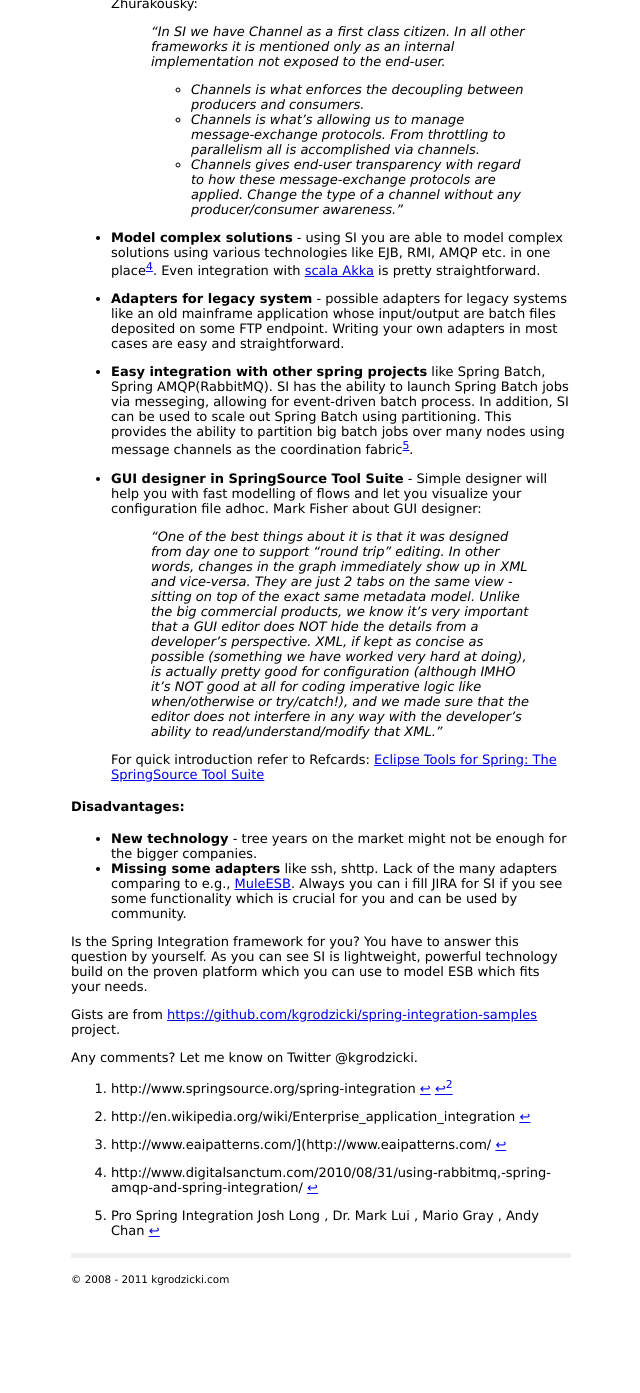
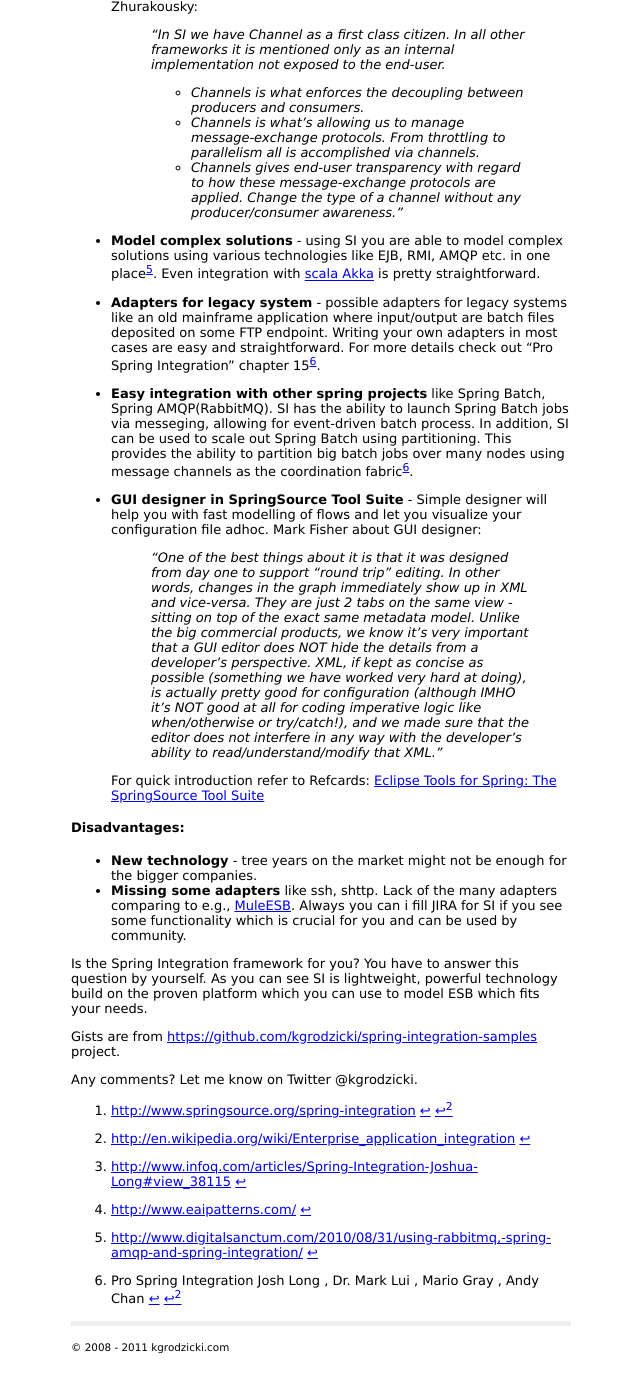
Before and after one commit to kgrodzicki/kgrodzicki.github.com, a Jekyll site: the page built from _posts/2011-08-11-spring-integration.markdown, in a window 1280 px wide and 1400 px high, scrolled down 1518 px. Shown: the top 1393 px of the window, without its empty margins (319-959 px from the left). Built offline with Jekyll 4.4.1, drawn with Linux system fonts in a browser that asks for light colours; Markdown is read by kramdown in place of the engine named in the settings; before the commit the page ends 2871 px from its top, so only the background shows below that; some of the changed lines change nothing that is shown; some of the changed text lies outside the part shown.

Commit message:
fixed foot notes, clean up

```diff
--- a/_posts/2011-08-11-spring-integration.markdown
+++ b/_posts/2011-08-11-spring-integration.markdown
@@ -10,7 +10,7 @@
 If you are not familiar with EIP please refer to wikipedia[^eai] or SI home page[^si].
 You can find there documentation, reference manual, articles, podcasts and much more.
 
-What is the place of SI in SOA? Tom McCuch explains this in one of his comment:
+What is the place of SI in SOA? Tom McCuch explains this in one of his comment[^tmc]:
 > _"SOA is an architectural pattern. A pattern, by definition, is the encapsulation_
 > _of a complex system into a reusable component. Patterns are meant to describe_
 > _"building blocks" for YOUR solution - they are not meant to be solutions in of_
@@ -58,7 +58,8 @@
 like EJB, RMI, AMQP etc. in one place[^dsblog]. Even integration with [scala Akka](http://bit.ly/rtkXQ8) is pretty straightforward.
 
 * __Adapters for legacy system__ - possible adapters for legacy systems like an old mainframe
-application whose input/output are batch files deposited on some FTP endpoint. Writing your own adapters in most cases are easy and straightforward.
+application where input/output are batch files deposited on some FTP endpoint. Writing your own adapters in most cases are easy and straightforward. For more
+details check out "Pro Spring Integration" chapter 15[^psi].
 
 * __Easy integration with other spring projects__  like Spring Batch, Spring AMQP(RabbitMQ).
 SI has the ability to launch Spring Batch jobs via messeging,
@@ -91,16 +92,18 @@
 
 Any comments? Let me know on Twitter @kgrodzicki.
 
-[^eai]: http://en.wikipedia.org/wiki/Enterprise_application_integration
+[^eai]: [http://en.wikipedia.org/wiki/Enterprise_application_integration](http://en.wikipedia.org/wiki/Enterprise_application_integration)
 
-[^eip]: http://www.eaipatterns.com/](http://www.eaipatterns.com/
+[^eip]: [http://www.eaipatterns.com/](http://www.eaipatterns.com/)
 
-[^dsblog]: http://www.digitalsanctum.com/2010/08/31/using-rabbitmq,-spring-amqp-and-spring-integration/
+[^dsblog]: [http://www.digitalsanctum.com/2010/08/31/using-rabbitmq,-spring-amqp-and-spring-integration/](http://www.digitalsanctum.com/2010/08/31/using-rabbitmq,-spring-amqp-and-spring-integration/)
 
-[^siftips]: http://forum.springsource.org/showthread.php?109838-Tips-for-article-about-Spring-Integration
+[^siftips]: [http://forum.springsource.org/showthread.php?109838-Tips-for-article-about-Spring-Integration](http://forum.springsource.org/showthread.php?109838-Tips-for-article-about-Spring-Integration)
 
-[^sijl]: http://www.infoq.com/articles/Spring-Integration-Joshua-Long
+[^sijl]: [http://www.infoq.com/articles/Spring-Integration-Joshua-Long](http://www.infoq.com/articles/Spring-Integration-Joshua-Long)
 
-[^si]: http://www.springsource.org/spring-integration
+[^si]: [http://www.springsource.org/spring-integration](http://www.springsource.org/spring-integration)
 
 [^psi]: Pro Spring Integration Josh Long , Dr. Mark Lui , Mario Gray , Andy Chan
+
+[^tmc]: [http://www.infoq.com/articles/Spring-Integration-Joshua-Long#view_38115](http://www.infoq.com/articles/Spring-Integration-Joshua-Long#view_38115)
```
